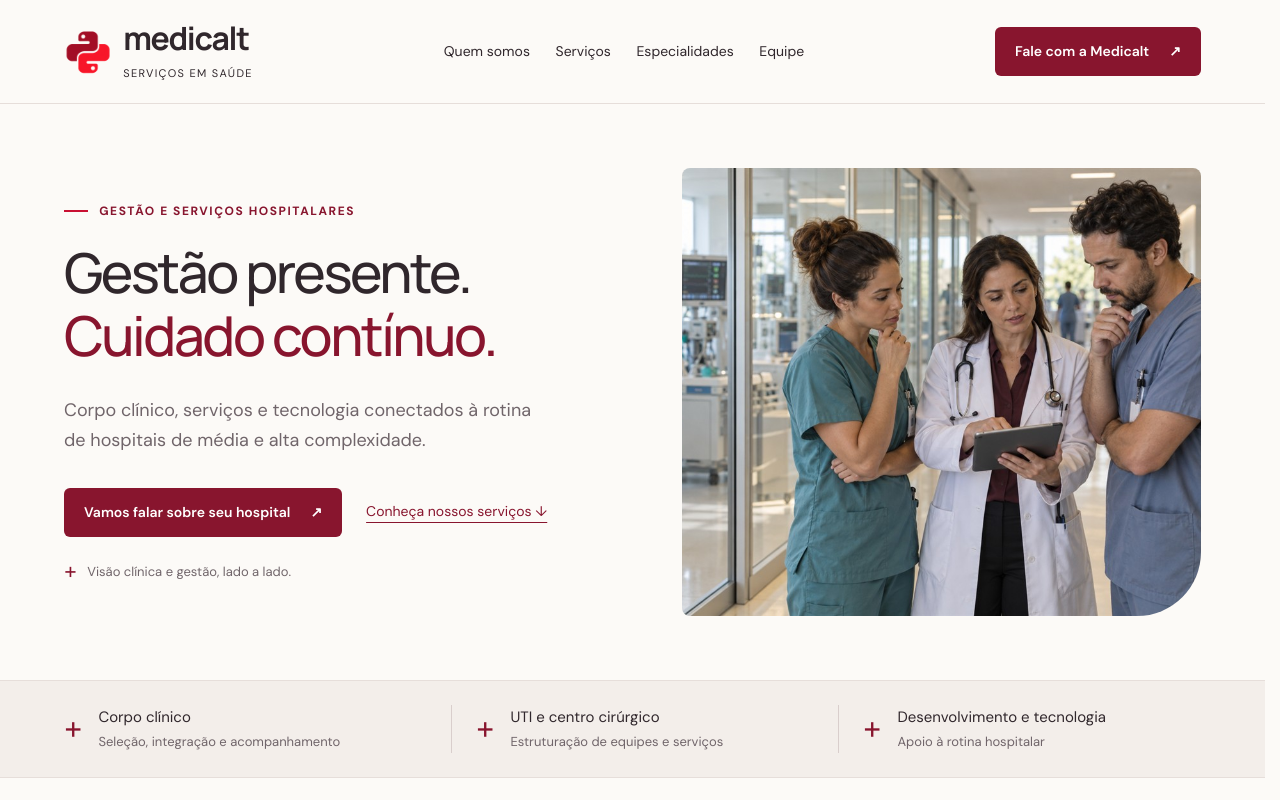
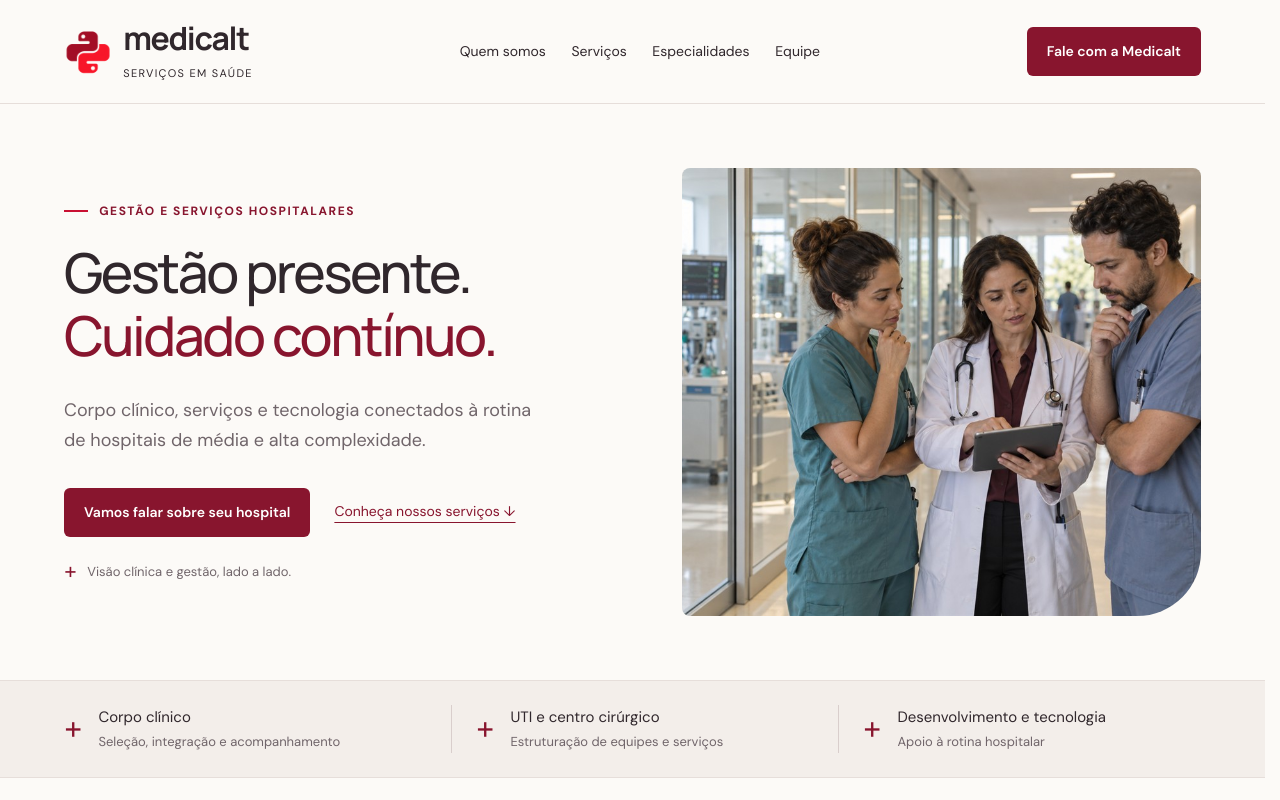
Before and after one commit to ovisu/medicalt-prototipo, a website: page index.html in a window 1280 px wide. Shown: the top 800 px of the page. Drawn offline with Linux system fonts and the light colour scheme.

Commit message:
Buttons redesign

```diff
--- a/index.html
+++ b/index.html
@@ -67,9 +67,6 @@
         </nav>
         <a class="cta" href="#mt-contact">
           Fale com a Medicalt
-          <span aria-hidden="true">
-            ↗
-          </span>
         </a>
       </header>
       <main id="main" tabindex="-1">
@@ -91,9 +88,6 @@
             <div class="actions">
               <a class="cta" href="#mt-contact">
                 Vamos falar sobre seu hospital
-                <span aria-hidden="true">
-                  ↗
-                </span>
               </a>
               <a class="text-link" href="#mt-solutions">
                 Conheça nossos serviços ↓
```
